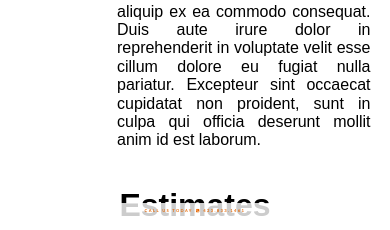
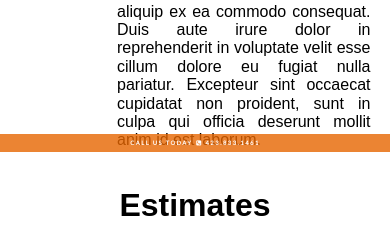
Before and after one commit to maha2490/green_acres, a website: page code/index.html in a window 390 px wide. Shown: the part 614-844 px from the top of the page. Drawn offline with Linux system fonts and the light colour scheme; files whose address does not match are found by name.

Commit message:
changed phone num banner styling

```diff
--- a/code/style.css
+++ b/code/style.css
@@ -198,20 +198,20 @@ footer #footer_bottom h6{
 	text-align: center;
 }
 .phone_num_banner {
-	background-color: rgba(255, 255, 255, 0.8);
-	font-family:'Lato', sans-serif;
-	color: #E66600;
-	font-size: 1vw;
+	background-color: rgba(230, 102, 0, 0.8);
+    font-family: 'Lato', sans-serif;
+    color: #fff;
+    font-size: 1.5vw;
     font-weight: 900;
     letter-spacing: 1.5px;
     text-transform: uppercase;
-	text-align: center;
-	position: fixed;
-  	right: 0;
-  	top: 98%;
-  	width: 100%;
-  	padding-top: 0.5%;
-  	margin-top: -2.5em;
+    text-align: center;
+    position: fixed;
+    right: 0;
+    top: 90%;
+    width: 100%;
+    /* padding-top: 0.5%; */
+    margin-top: -2em;
 }
 .phone_num_banner p {
 	text-align: center;
```
